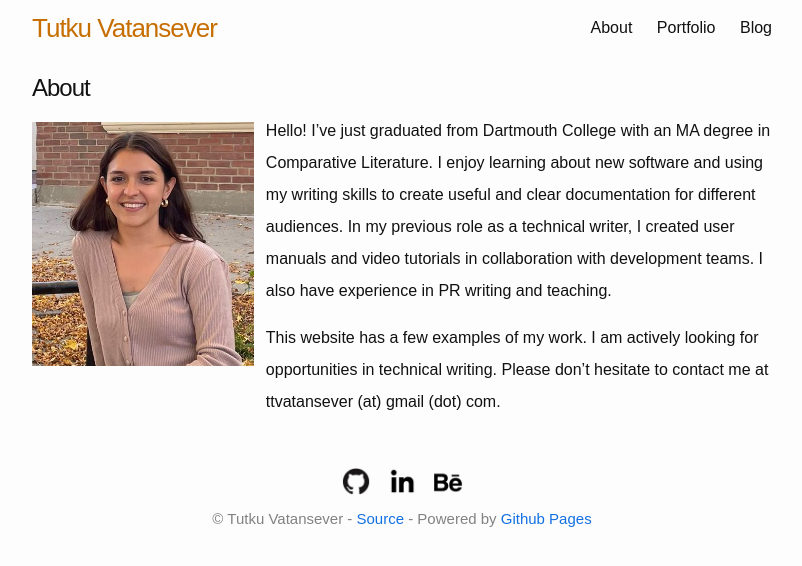
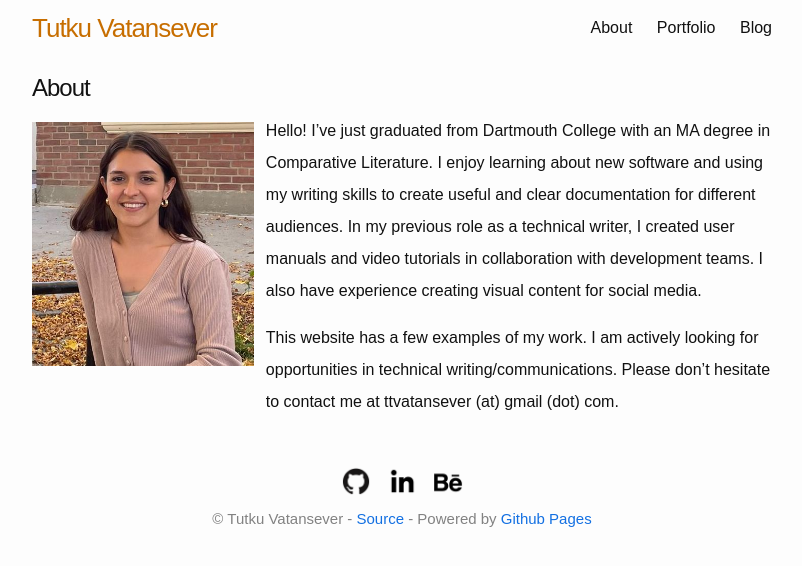
Before and after one commit to tutkuvatansever/thinkingcatboston.github.io, a Jekyll site: the page built from about.md, in a window 1280 px wide. Shown: the top 566 px of the page, without its empty margins (238-1040 px from the left). Built offline with Jekyll 4.4.1, drawn with Linux system fonts in a browser that asks for light colours.

```diff
--- a/about.md
+++ b/about.md
@@ -6,6 +6,6 @@ permalink: /
 picture: profile_photo.jpg
 ---
 
-Hello! I've just graduated from Dartmouth College with an MA degree in Comparative Literature. I enjoy learning about new software and using my writing skills to create useful and clear documentation for different audiences. In my previous role as a technical writer, I created user manuals and video tutorials in collaboration with development teams. I also have experience in PR writing and teaching.
+Hello! I've just graduated from Dartmouth College with an MA degree in Comparative Literature. I enjoy learning about new software and using my writing skills to create useful and clear documentation for different audiences. In my previous role as a technical writer, I created user manuals and video tutorials in collaboration with development teams. I also have experience creating visual content for social media.
 
-This website has a few examples of my work. I am actively looking for opportunities in technical writing. Please don’t hesitate to contact me at ttvatansever (at) gmail (dot) com.
+This website has a few examples of my work. I am actively looking for opportunities in technical writing/communications. Please don’t hesitate to contact me at ttvatansever (at) gmail (dot) com.
```
Also changed, not shown: _posts/2018-01-01-thinkingcat.md (+2 -2 lines), _posts/2021-06-04-ozmoz.md (+1 -1 lines), _posts/2022-06-15-PixelBuddy mobile app.md (added, +8 -0 lines), _posts/2022-07-22-whatsapp.md (+1 -1 lines).
